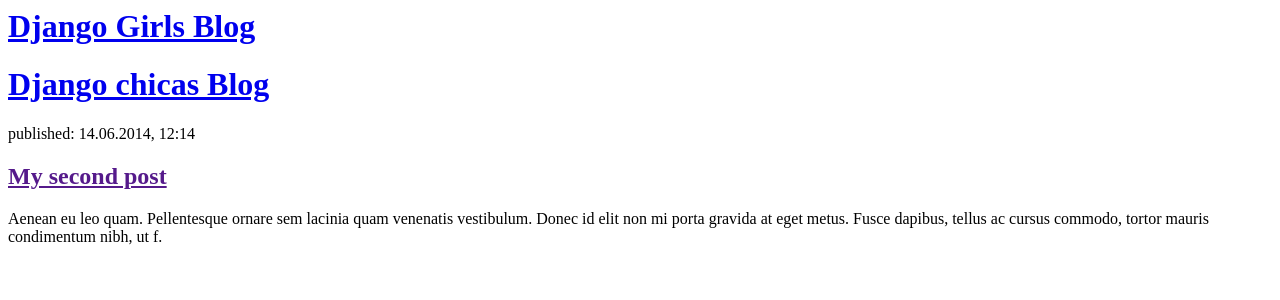
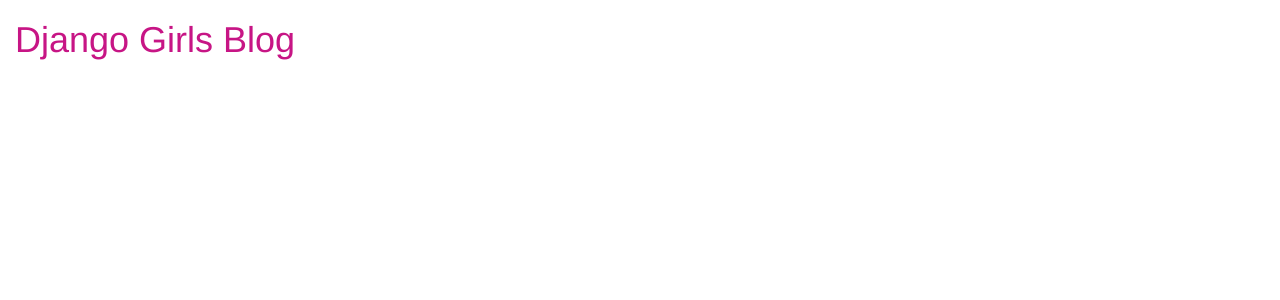
Before and after one commit to pukllana/my-first-blog, a Django app: page / in a window 1280 px wide. Shown: the top 300 px of the page. Run offline with Django 3.2, Linux system fonts and the light colour scheme; tables that the repository leaves empty hold one stand-in row (values such as "Sample post"); some libraries are stand-ins or nearby versions.

Commit message:
modificacion css

```diff
--- /dev/null
+++ b/blog/static/css/blog.css
@@ -0,0 +1,7 @@
+h1 a {
+    color: #C71585;
+}
+
+body {
+    padding-left: 15px;
+}
--- a/blog/templates/blog/post_list.html
+++ b/blog/templates/blog/post_list.html
@@ -1,23 +1,22 @@
+{% load static %}
 <html>
     <head>
         <title>Django Girls blog</title>
+        <link rel="stylesheet" href="//maxcdn.bootstrapcdn.com/bootstrap/3.2.0/css/bootstrap.min.css">
+        <link rel="stylesheet" href="//maxcdn.bootstrapcdn.com/bootstrap/3.2.0/css/bootstrap-theme.min.css">
+        <link rel="stylesheet" href="{% static 'css/blog.css' %}">
     </head>
     <body>
         <div>
             <h1><a href="/">Django Girls Blog</a></h1>
         </div>
-{% for post in posts %} {{ post }}{% endfor %}
 
-<div><h1><a href = "/" > Django chicas Blog </a>
-</h1 ></div>{% for post in posts %}
-<div><p> publicado: {{ post.published_date }} </p>
-<h1><a href= "" >{{ post.title }} </a></h1>
-<p>{{ post.text|linebreaksbr }} </p></div>{% endfor %}
-
-        <div>
-            <p>published: 14.06.2014, 12:14</p>
-            <h2><a href="">My second post</a></h2>
-            <p>Aenean eu leo quam. Pellentesque ornare sem lacinia quam venenatis vestibulum. Donec id elit non mi porta gravida at eget metus. Fusce dapibus, tellus ac cursus commodo, tortor mauris condimentum nibh, ut f.</p>
-        </div>
+        {% for post in posts %}
+            <div>
+                <p>published: {{ post.published_date }}</p>
+                <h1><a href="">{{ post.title }}</a></h1>
+                <p>{{ post.text|linebreaksbr }}</p>
+            </div>
+        {% endfor %}
     </body>
 </html>
```
